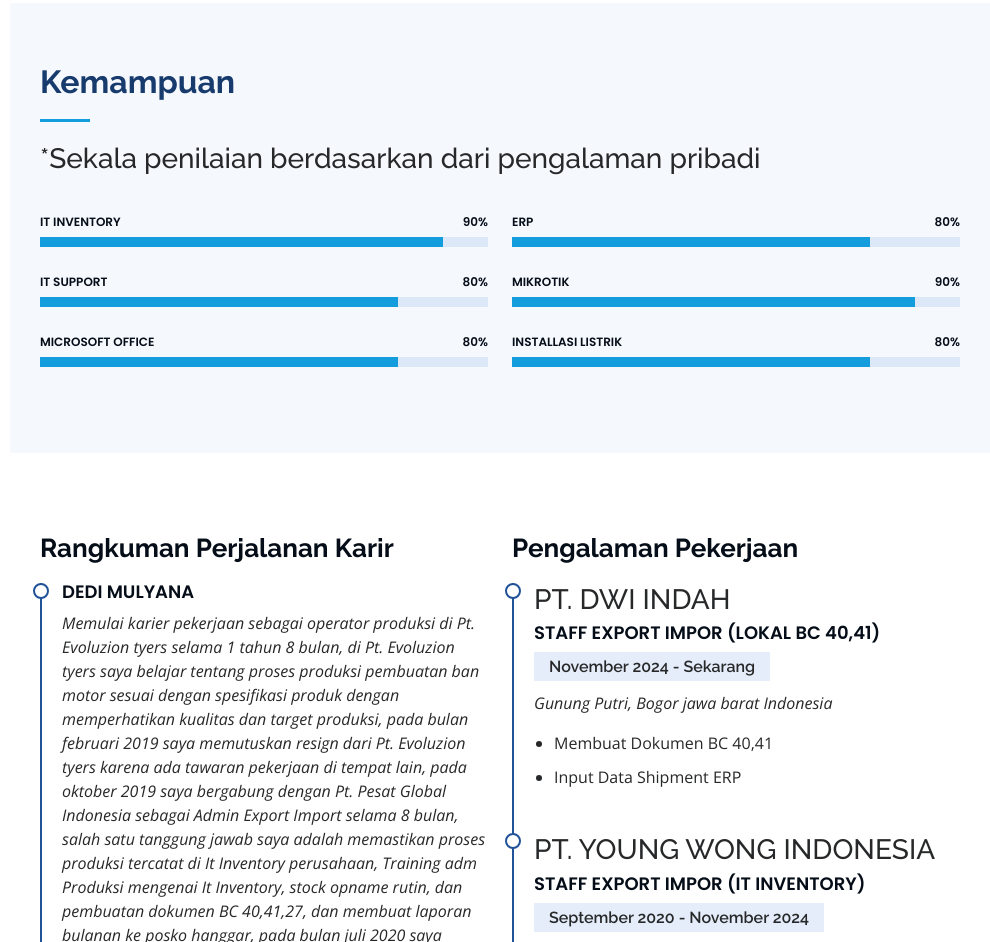
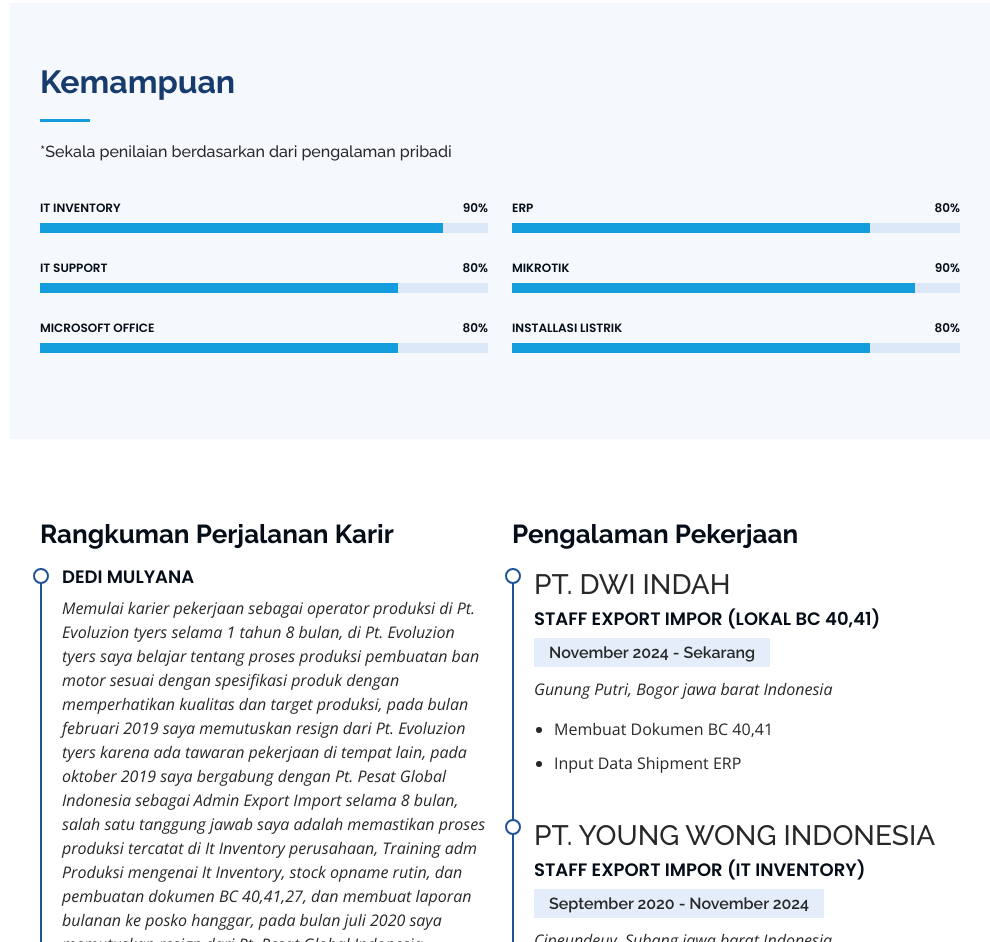
Before and after one commit to dedi98/dedimulyana.github.io, a plain HTML site: page index.html in a window 1280 px wide. Shown: the part 1361-2303 px from the top of the page, without its empty margins (290-1280 px from the left). Drawn offline with nearby package versions, Linux system fonts and the light colour scheme.

Commit message:
Update index.html

```diff
--- a/index.html
+++ b/index.html
@@ -117,7 +117,7 @@
 
         <div class="section-title">
           <h2>Kemampuan</h2>
-          <h3>*Sekala penilaian berdasarkan dari pengalaman pribadi</h3>
+          <h6>*Sekala penilaian berdasarkan dari pengalaman pribadi</h6>
         </div>
 
         <div class="row skills-content">
```
